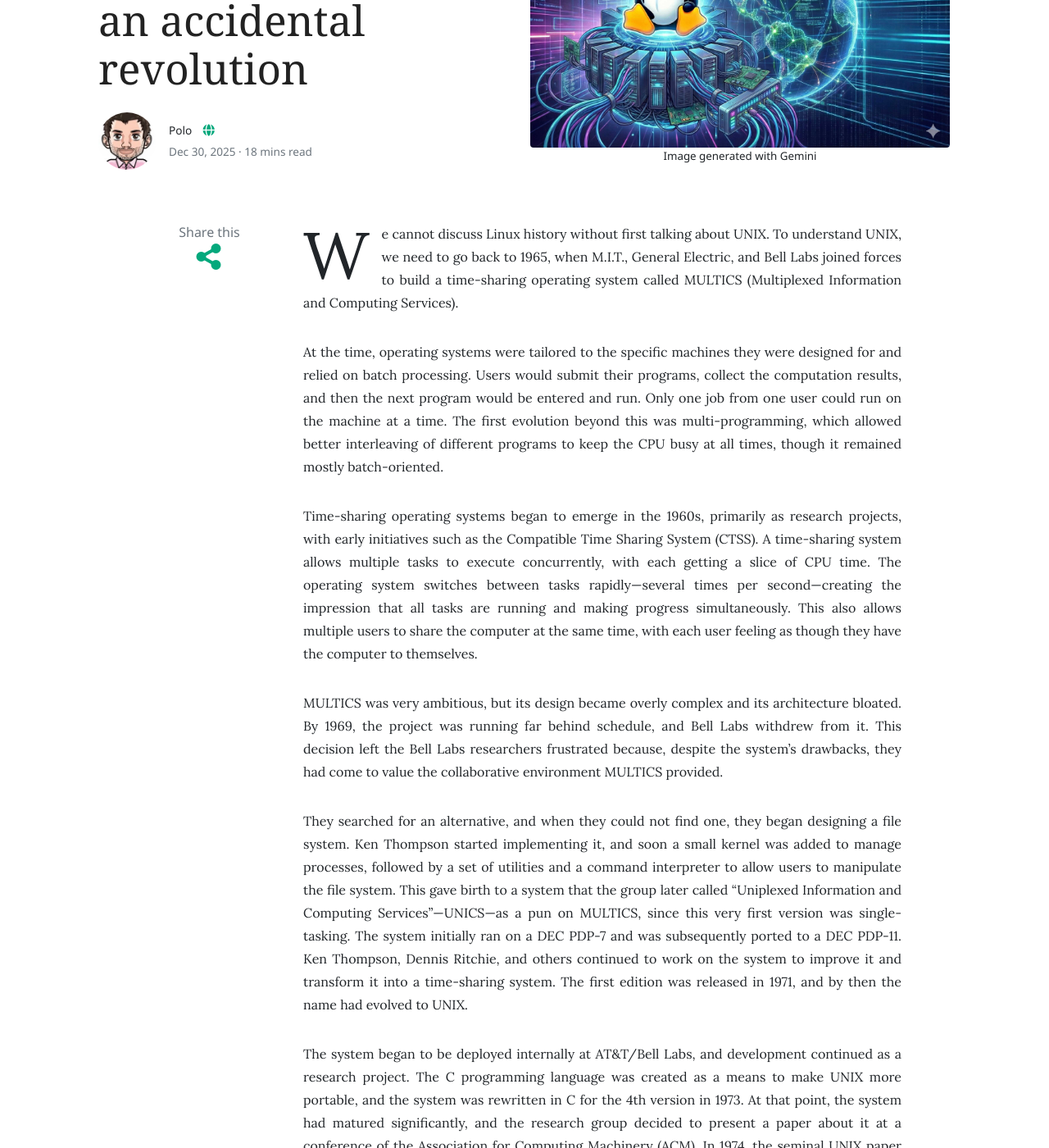
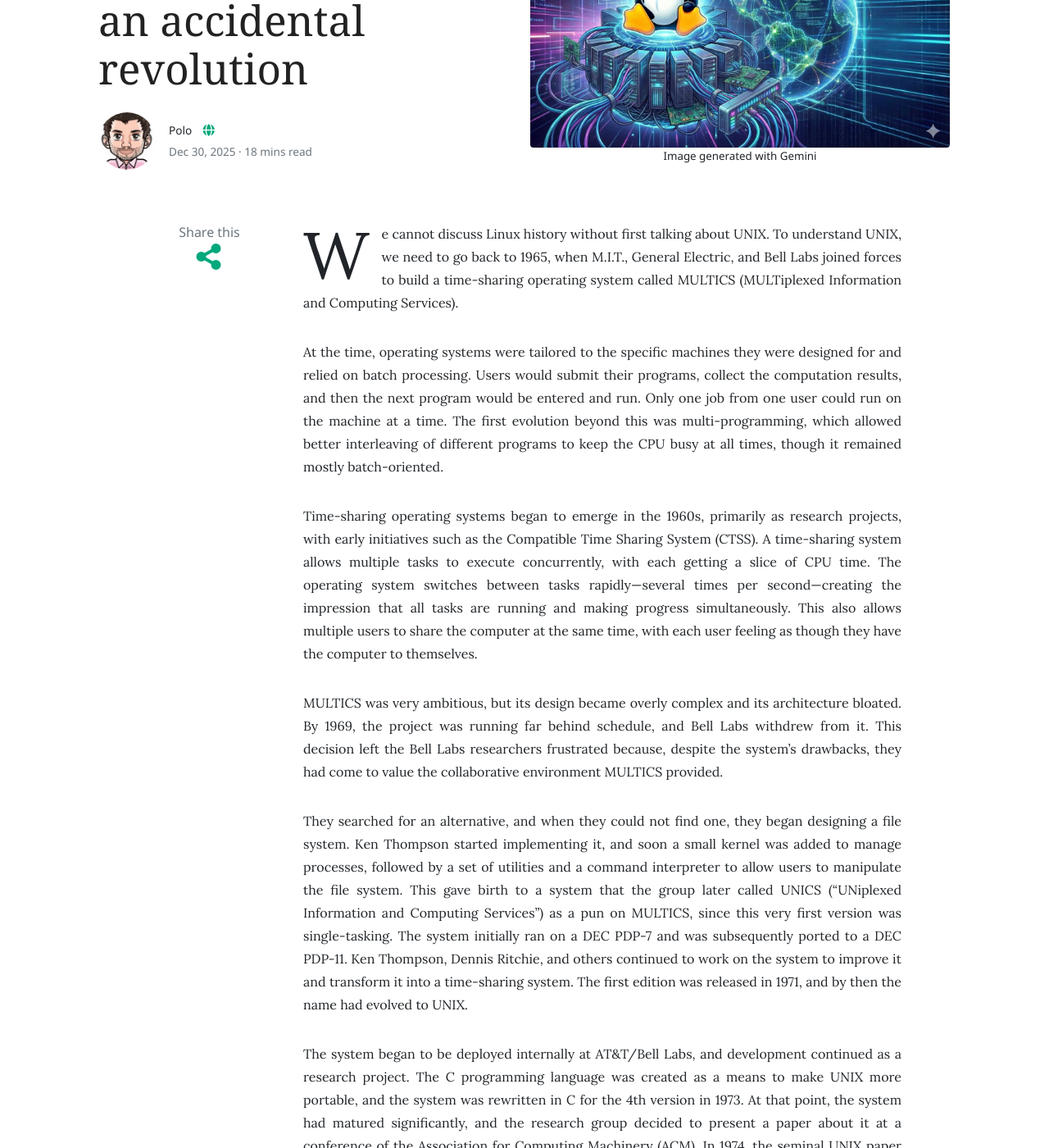
Before and after one commit to TeenyCloud/TeenyCloud.github.io, a Jekyll site: the page built from _posts/2025-12-30-History.md, in a window 1280 px wide and 1400 px high, scrolled down 254 px. Shown: the whole window at 82% size. Built offline with Jekyll 4.4.1, drawn with Linux system fonts in a browser that asks for light colours; nearby versions of some CDN libraries; comment, search, counter and statistics services are not loaded; some of the changed text lies outside the part shown.

```diff
--- a/_posts/2025-12-30-History.md
+++ b/_posts/2025-12-30-History.md
@@ -7,7 +7,7 @@ image: assets/images/Gemini_Generated_Image_4q0of04q0of04q0o.jpg
 image-ai: Gemini
 ---
 
-We cannot discuss Linux history without first talking about UNIX. To understand UNIX, we need to go back to 1965, when M.I.T., General Electric, and Bell Labs joined forces to build a time-sharing operating system called MULTICS (Multiplexed Information and Computing Services).
+We cannot discuss Linux history without first talking about UNIX. To understand UNIX, we need to go back to 1965, when M.I.T., General Electric, and Bell Labs joined forces to build a time-sharing operating system called MULTICS (MULTiplexed Information and Computing Services).
 
 At the time, operating systems were tailored to the specific machines they were designed for and relied on batch processing. Users would submit their programs, collect the computation results, and then the next program would be entered and run. Only one job from one user could run on the machine at a time. The first evolution beyond this was multi-programming, which allowed better interleaving of different programs to keep the CPU busy at all times, though it remained mostly batch-oriented.
 
@@ -15,7 +15,7 @@ Time-sharing operating systems began to emerge in the 1960s, primarily as resear
 
 MULTICS was very ambitious, but its design became overly complex and its architecture bloated. By 1969, the project was running far behind schedule, and Bell Labs withdrew from it. This decision left the Bell Labs researchers frustrated because, despite the system's drawbacks, they had come to value the collaborative environment MULTICS provided.
 
-They searched for an alternative, and when they could not find one, they began designing a file system. Ken Thompson started implementing it, and soon a small kernel was added to manage processes, followed by a set of utilities and a command interpreter to allow users to manipulate the file system. This gave birth to a system that the group later called "Uniplexed Information and Computing Services"—UNICS—as a pun on MULTICS, since this very first version was single-tasking. The system initially ran on a DEC PDP-7 and was subsequently ported to a DEC PDP-11. Ken Thompson, Dennis Ritchie, and others continued to work on the system to improve it and transform it into a time-sharing system. The first edition was released in 1971, and by then the name had evolved to UNIX.
+They searched for an alternative, and when they could not find one, they began designing a file system. Ken Thompson started implementing it, and soon a small kernel was added to manage processes, followed by a set of utilities and a command interpreter to allow users to manipulate the file system. This gave birth to a system that the group later called UNICS ("UNiplexed Information and Computing Services") as a pun on MULTICS, since this very first version was single-tasking. The system initially ran on a DEC PDP-7 and was subsequently ported to a DEC PDP-11. Ken Thompson, Dennis Ritchie, and others continued to work on the system to improve it and transform it into a time-sharing system. The first edition was released in 1971, and by then the name had evolved to UNIX.
 
 The system began to be deployed internally at AT&T/Bell Labs, and development continued as a research project. The C programming language was created as a means to make UNIX more portable, and the system was rewritten in C for the 4th version in 1973. At that point, the system had matured significantly, and the research group decided to present a paper about it at a conference of the Association for Computing Machinery (ACM). In 1974, the seminal UNIX paper was published, bringing widespread attention to the system.
 
```
Also changed, not shown: other parts of _posts/2025-12-30-History.md (+1 -1 lines).
